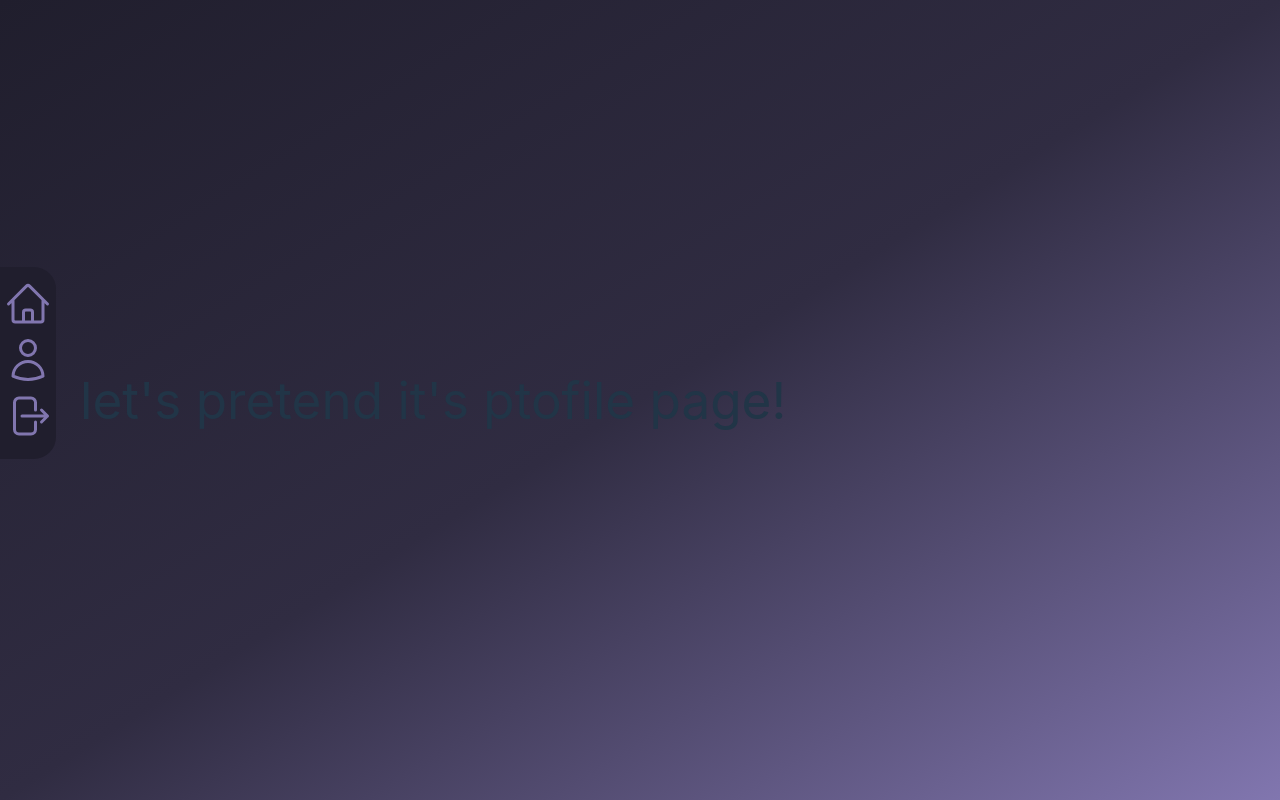
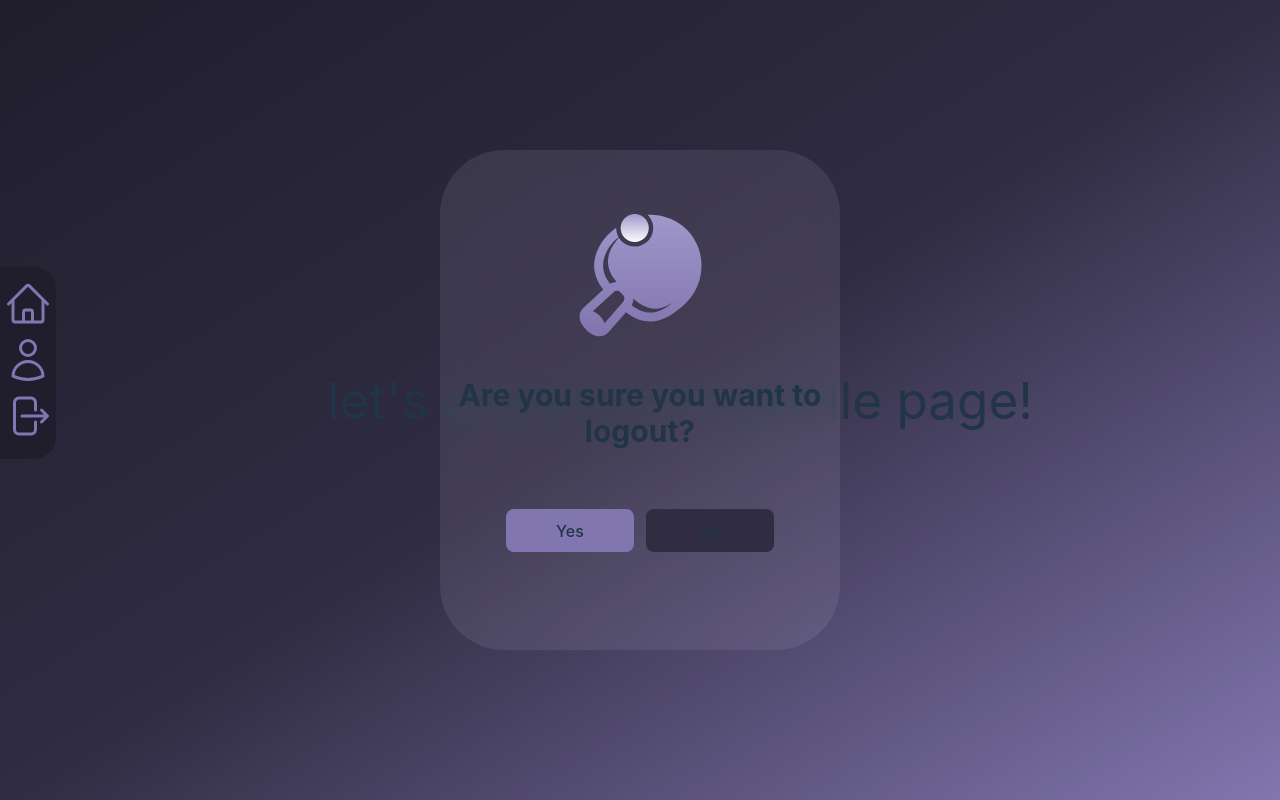
Before and after one commit to mohamed-souiyeh/ft_transcendence, a React (Vite) app in the folder front-end/: page /profile in a window 1280 px wide. Built offline with nearby package versions, Linux system fonts and the light colour scheme.

Commit message:
logout popup working well, added close by clicking outside

```diff
--- a/front-end/src/pages/components/logout.tsx
+++ b/front-end/src/pages/components/logout.tsx
@@ -1,19 +1,20 @@
 import Logo from "../../assets/Logo.svg"
-function Logout({open} : {open : boolean})  {
+
+function Logout({open, onClose} : {open : boolean, onClose : () => any;})  {
   if (!open) return null
   return (
     <>
-      <div className="w-screen h-screen absolute grid place-content-center">
-        <div className="h-[500px] w-[400px] bg-purple-tone-2 backdrop-blur-md bg-opacity-10 rounded-[64px]">
-          <div className="py-10 grid place-content-center">
+      <div onClick={onClose} className="w-screen h-screen absolute grid place-content-center">
+        <div onClick={ (e) => {e.stopPropagation()}} className="h-[500px] w-[400px] bg-purple-tone-2 backdrop-blur-md bg-opacity-10 rounded-[64px]">
+          <div className="pt-16 pb-5 grid place-content-center">
             <img src={Logo} />
           </div>
-          <div className="grid place-content-center">
-            <p className="text-4xl text-center font-bold ">Are you sure you want to logout?</p>
+          <div className="grid place-content-center py-5">
+            <p className="text-3xl text-center font-bold px-2">Are you sure you want to logout?</p>
           </div>
-          <div className="grid grid-cols-2 place-content-center pt-10 gap-3">
-            <button>Yes</button>
-            <button>No</button>
+          <div className="flex flex-row place-content-center pt-10 gap-3">
+            <button className="w-32 rounded-lg bg-purple focus:outline-none border-none hover:bg-purple-sh-2">Yes</button>
+            <button onClick={onClose} className="w-32 rounded-lg bg-purple-sh-1 focus:outline-none border-none hover:bg-purple-sh-2">No</button>
           </div>
         </div>
       </div>
--- a/front-end/src/pages/components/sidebar.tsx
+++ b/front-end/src/pages/components/sidebar.tsx
@@ -3,7 +3,7 @@ import { Link } from 'react-router-dom'
 import Logout from './logout';
 
 function SideBar () {
-  const [openModal, setOpenModal] = useState(false);
+  const [openModal, setOpenModal] = useState(true);
   return(
     <>
       <div className="bg-purple-sh-2 w-14 h-48 rounded-r-[22px] left-0 inset-y-1/3 absolute grid place-content-center ">
@@ -36,7 +36,7 @@ function SideBar () {
         </div>
 
       </div>
-        <Logout open={openModal}/>
+        <Logout open={openModal} onClose={() => setOpenModal(false)}/>
     </>
   )
 }
--- a/front-end/src/pages/profile.tsx
+++ b/front-end/src/pages/profile.tsx
@@ -2,9 +2,11 @@ import SideBar from "./components/sidebar";
 
 function Profile () {
   return(
-  <>
-      <SideBar/>
-      <h1 className="pl-20"> let's pretend it's ptofile page! </h1>
+    <>
+      <div className="w-screen h-screen grid place-content-center ">
+        <SideBar/>
+        <h1 className="pl-20"> let's pretend it's ptofile page! </h1>
+      </div>
   </>
   )
 }
```
